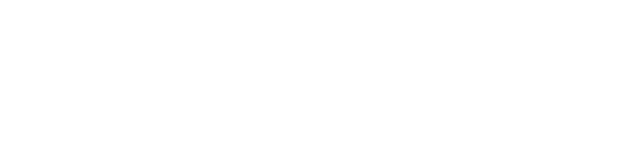
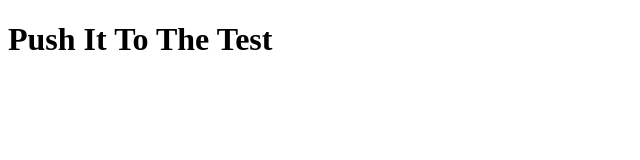
Before and after one commit to Aum-S2/jS-Better-Understanding, a plain HTML site: page index.html in a window 1280 px wide. Shown: the whole page, without its empty margins (0-640 px from the left). Drawn offline with Linux system fonts and the light colour scheme.

Commit message:
added text

```diff
--- a/index.html
+++ b/index.html
@@ -10,6 +10,7 @@
 
 
 <body>
+  <h1>Push It To The Test</h1>
 
   <script src="library_1.js"></script>
   <script src="library_2.js"></script>
```
